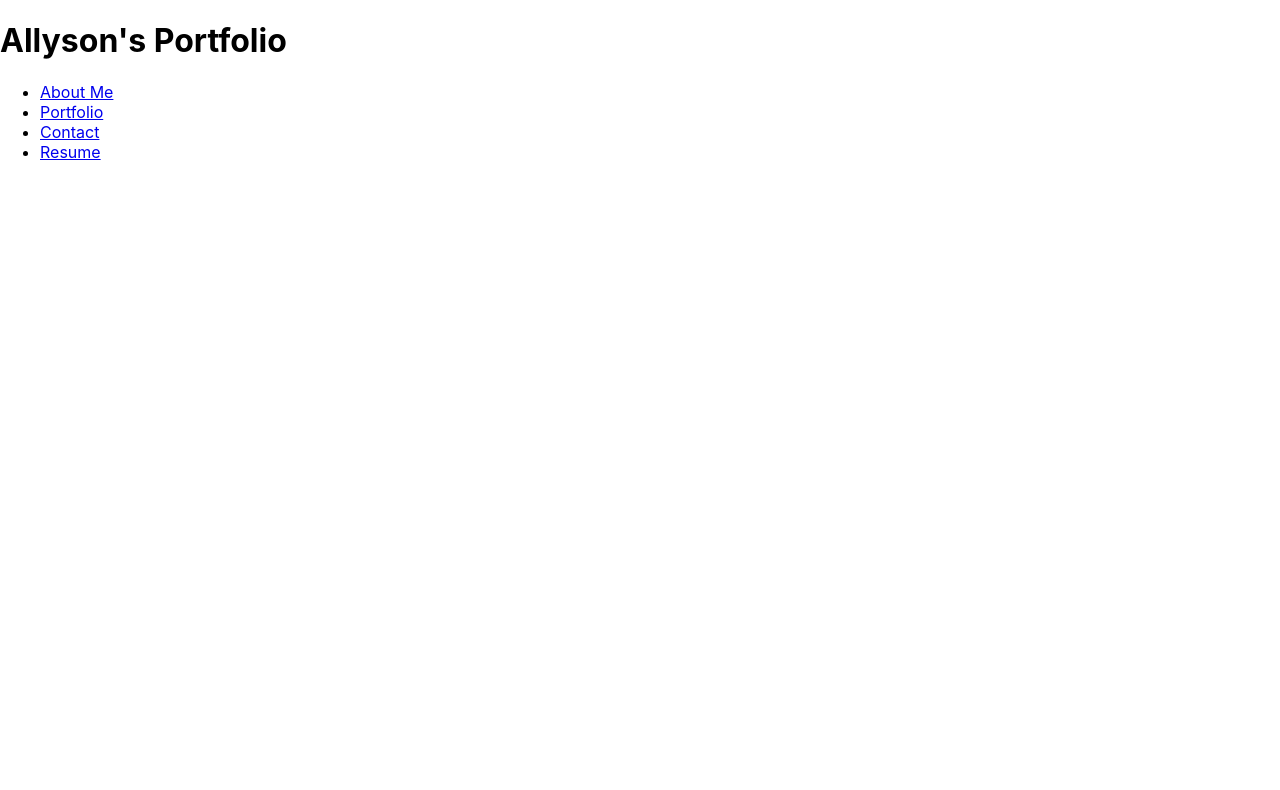
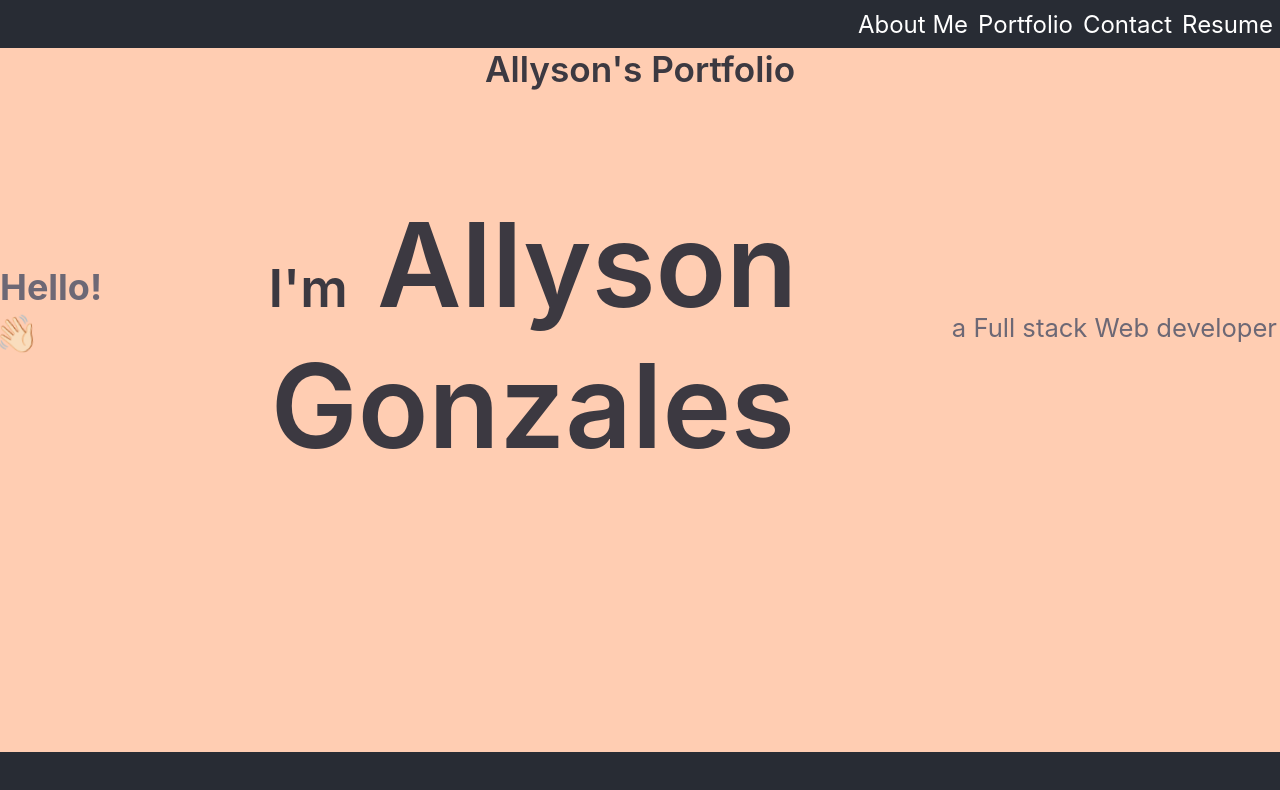
Before and after one commit to Ally27/React-Portfolio, a React (Create React App) app: page / in a window 1280 px wide. Shown: the top 790 px of the page. Built offline with nearby package versions, Linux system fonts and the light colour scheme.

Commit message:
updated multiple folders/files

```diff
--- a/public/index.html
+++ b/public/index.html
@@ -25,6 +25,9 @@
       Learn how to configure a non-root public URL by running `npm run build`.
     -->
     <title>react-portfolio</title>
+    <style>
+      .Typewriter__cursor{-webkit-animation:Typewriter-cursor 1s infinite;animation:Typewriter-cursor 1s infinite;margin-left:1px}@-webkit-keyframes Typewriter-cursor{0%{opacity:0}50%{opacity:1}100%{opacity:0}}@keyframes Typewriter-cursor{0%{opacity:0}50%{opacity:1}100%{opacity:0}}
+    </style>
   </head>
   <body>
     <noscript>You need to enable JavaScript to run this app.</noscript>
--- a/src/App.css
+++ b/src/App.css
@@ -1,4 +1,228 @@
-.App {
+html, body {
+  background-color: #FFCDB2 ;
+  margin: 0;
+  padding: 0;
+  height: 100%;
+  width: 100%;
+  overflow: hidden;
+}
+
+#contact{
+  display: flex;
+  flex-direction: column;
+  justify-content: center;
+  align-items: center;
+  height: 100%;
+}
+
+#name, #email, #message{
+  display: flex;
+  color: #3c3941;
+  font-size: 1.4em!important;
+  font-weight: 600!important;
+  text-align: center;
+  margin-top: 3rem;
+  margin-bottom: 2rem;
+  padding: 1em;
+}
+
+
+#container{
+  display: flex;
+  flex-direction: column;
+  justify-content: center;
+  align-items: center;
+  height: 100%;
+}
+
+header{
+  margin-top: 5px;
+}
+
+.home-header{
+  display: flex;
+  justify-content: center;
+  align-items: center;
+  height: 100%;
+  width: 100%;
+  background-color: #FFCDB2;
+  color: #6D6875;
+  font-size: 1.5rem;
+  padding-top: 1.5rem;
+}
+
+.heading-name{
+  color: #3c3941;
+  font-size: 2.2em!important;
+  font-weight: 600!important;
+  text-align: center;
+  margin-top: 3rem;
+  margin-bottom: 2rem;
+}
+
+#portfolio{
+  display: flex;
+  flex-direction: column;
+  justify-content: center;
+  align-items: center;
+  height: 100%;
+}
+
+.project{
+  display: flex;
+  flex-direction: column;
+  justify-content: center;
+  align-items: center;
+  height: 100%;
+}
+
+.project-details{
+  display: flex;
+  flex-direction: column;
+  justify-content: center;
+  align-items: center;
+  height: 100%;
+}
+
+.project-description{
+  color:#cb556c;
+  font-weight: bold;
+  border: white;
+  border-style: solid;
+  border-width: 1px;
+  border-radius: 5px;
+  padding: 1em;
+  margin: 1em;
+  width: 50%;
+  text-align: center;
+}
+.project-links{
+  text-decoration: none;
+  padding: 1em;
+}
+
+.project-image{
+  width: 100%;
+  height: 100%;
+  border: white;
+  border-style: solid;
+  border-width: 1px;
+  border-radius: 5px;
+  padding: 1em;
+  margin: 1em;
+}
+
+.main-name{
+  color: #3c3941;
+  font-size: 2.2em!important;
+  font-weight: 600!important;
+  text-align: center;
+  margin-top: 3rem;
+  margin-bottom: 2rem;
+}
+.main-title{
+  color: #3c3941;
+  font-size: 2.2em!important;
+  font-weight: 600!important;
+  text-align: center;
+  margin-top: 3rem;
+  margin-bottom: 2rem;
+}
+
+nav{
+  position: absolute;
+  top: 0;
+  width: 100%;
+  height: 2.5rem;
+  background-color: #282c34;
+  color: white;
+  text-align: center;
+  text-decoration: none;
+  font-size: 1.5rem;
+  padding-top: 0.5rem;
+}
+
+nav a{
+  color: white;
+  text-decoration: none;
+  list-style-type: none;
+  padding: 5px;
+}
+
+
+nav a:hover{
+  color: #FFCDB2;
+  background-color: #282c34;
+}
+
+nav a:active{
+  color: #FFCDB2;
+  background-color: #282c34;
+}
+
+nav a:focus{
+  color: #FFCDB2;
+  background-color: #282c34;
+}
+
+#resume{
+  color: #3c3941;
+  font-size: 2.2em!important;
+  font-weight: 600!important;
+  text-align: center;
+  margin-top: 3rem;
+  margin-bottom: 2rem;
+}
+
+.resume-download{
+  text-decoration: none;
+  color: #3c3941;
+  font-size: 0.7em!important;
+}
+.resume-download:hover{
+  color: #B5838D;
+  text-decoration: underline;
+}
+
+
+.typed-out p{
+  overflow: hidden;
+  border-right: .15em solid #E5989B ;
+  white-space:nowrap;
+  font-size: 1.6rem;
+  width: 0;
+  animation:
+  typing 1s steps(20, end) forwards,
+  blink .3s infinite;
+}
+
+.Typewriter_wrapper{
+  color:#6D6875;
+  font-size: 2.2em!important;
+  font-weight: 600!important;
+}
+
+ul{
+  display: flex;
+  justify-content: right;
+  padding: 2;
+  margin-top: 2px;
+  margin-right: 2px;
+  list-style-type: none;
+}
+.wave{
+  position: relative;
+  height: 6rem;
+  width: 50%;
+  margin-bottom: -15px;
+  background-color: #FFCDB2;
+  animation-name: wave-animation;
+  animation-duration: 2.5s;
+  animation-iteration-count: infinite;
+  transform-origin: 70% 70%;
+  display: inline-block;
+}
+/* .App {
   text-align: center;
 }
 
@@ -26,6 +250,18 @@
 
 .App-link {
   color: #61dafb;
+} */
+
+footer{
+  position: absolute;
+  bottom: 0;
+  width: 100%;
+  height: 2.5rem;
+  background-color: #282c34;
+  color: white;
+  text-align: center;
+  font-size: 1.5rem;
+  padding-top: 0.5rem;
 }
 
 @keyframes App-logo-spin {
@@ -36,3 +272,30 @@
     transform: rotate(360deg);
   }
 }
+@keyframes typing{
+  from{
+    width: 0;
+  }
+  to{
+    width: 100%;
+  }
+}
+
+@keyframes blink{
+  from, to{
+    border-color: transparent;
+  }
+  50%{
+    border-color: #E5989B ;
+  }
+}
+@keyframes wave-animation{
+  0% { transform: rotate( 0.0deg) }
+  10% { transform: rotate(14.0deg) }
+  20% { transform: rotate(-8.0deg) }
+  30% { transform: rotate(14.0deg) }
+  40% { transform: rotate(-4.0deg) }
+  50% { transform: rotate(10.0deg) }
+  60% { transform: rotate( 0.0deg) }
+  100% { transform: rotate( 0.0deg) }
+}
--- a/src/App.js
+++ b/src/App.js
@@ -1,6 +1,7 @@
 import React, {useState} from 'react';
 import Header from './components/Header';
 import Navigation from './components/Navigation';
+import Home from './components/Home';
 import About from './components/About';
 import Portfolio from './components/Portfolio';
 import Contact from './components/Contact';
@@ -8,7 +9,7 @@ import Resume from './components/Resume';
 import './App.css';
 //needs adjustments here
 const App= () =>{
-  const [currentSection, setCurrentSection] = useState('About');
+  const [currentSection, setCurrentSection] = useState('home');
   const handleNavClick = (section) => {
     setCurrentSection(section);
   };
@@ -17,6 +18,7 @@ const App= () =>{
       <Header />
       <Navigation currentSection={currentSection} handleNavClick={handleNavClick} />
       <main>
+        {currentSection === 'home' && <Home />}
         {currentSection === 'about' && <About />}
         {currentSection === 'portfolio' && <Portfolio />}
         {currentSection === 'contact' && <Contact />}
--- a/src/components/About.js
+++ b/src/components/About.js
@@ -0,0 +1,13 @@
+import React from 'react';
+
+const About = () => {
+  return (
+    <section id="about">
+      <h2>About Me</h2>
+      <img src="" alt="" />
+      <p>Hello! The name is Allyson. I am a professional full stack web developer from Seattle, WA with an understanding of the technologies required to develop stunning applications.</p>
+    </section>
+  );
+};
+
+export default About;
--- a/src/components/Contact.js
+++ b/src/components/Contact.js
@@ -0,0 +1,52 @@
+import React, { useState } from 'react';
+
+const Contact = () => {
+  const [name, setName] = useState('');
+  const [email, setEmail] = useState('');
+  const [message, setMessage] = useState('');
+  const [isError, setIsError] = useState(false);
+
+  const handleSubmit = (e) => {
+    e.preventDefault();
+    if (!name || !email || !message) {
+      setIsError(true);
+      return;
+    }
+    console.log('Form submitted!');
+  };
+
+  return (
+    <section id="contact">
+      <h2>Contact</h2>
+      <form onSubmit={handleSubmit}>
+        <input
+          type="text"
+          id="name"
+          placeholder="Your Name"
+          value={name}
+          onChange={(e) => setName(e.target.value)}
+          required
+        />
+        <input
+          type="email"
+          id="email"
+          placeholder="Your Email"
+          value={email}
+          onChange={(e) => setEmail(e.target.value)}
+          required
+        />
+        <textarea
+          id="message"
+          placeholder="Message"
+          value={message}
+          onChange={(e) => setMessage(e.target.value)}
+          required
+        ></textarea>
+        {isError && <p>All fields are required!</p>}
+        <button type="submit">Submit</button>
+      </form>
+    </section>
+  );
+};
+
+export default Contact;
--- a/src/components/Header.js
+++ b/src/components/Header.js
@@ -3,7 +3,7 @@ import React from 'react';
 const Header = () => {
   return (
     <header>
-      <h1>Allyson's Portfolio</h1>
+      <h1 class="main-title">Allyson's Portfolio</h1>
     </header>
   );
 };
--- /dev/null
+++ b/src/components/Home.js
@@ -0,0 +1,23 @@
+import React from "react";
+
+const Home = () => {
+  return (
+    <section id="home">
+      <div class="home-header col-md-7">
+        <h1 class="heading">
+          Hello!
+          <span class="wave">👋🏻</span>
+        </h1>
+        <h2 class="heading-name">
+          I'm
+          <strong class="main-name"> Allyson Gonzales </strong>
+        </h2>
+        <div id="container">
+        <div class="typed-out"><p>  a Full stack Web developer</p></div>
+        </div>
+      </div>
+    </section>
+  );
+};
+
+export default Home;
--- a/src/components/Portfolio.js
+++ b/src/components/Portfolio.js
@@ -0,0 +1,40 @@
+import React from 'react';
+import homepage from '../assets/images/homepage.png';
+
+const Portfolio = () => {
+  return (
+    <section id="portfolio">
+      <h2>Portfolio</h2>
+      <div class="project">
+        <div class="project-image">
+          <img src={homepage} alt="Music to My Ears"></img>
+        </div>
+
+        <div class="project-details">
+          <h3>Music to My Ears</h3>
+          <span class="project-description">Music to My Ears<p>is a full stack web application that allows users to share their Spotify playlists to a user-friendly, interactive site. You can create your own account, post your own playlists, like or comment on other people's playlists, and more! You can see what the community is posting or interacting with, making it easy to engage with other users. When you view a post on the site, it gets information about the playlist to display its tracks right on the page. With Music to My Ears, finding music has never been easier!</p>
+          <a class="project-links" href="https://music-to-my-ears1.herokuapp.com/login">View Project</a>
+          <a class="project-links" href="https://github.com/Ally27/Music-to-My-Ears1">GitHub Repository</a>
+          </span>
+      </div>
+      </div>
+
+      <div class="project">
+        {/* Project 1 content */}
+      </div>
+
+      <div class="project">
+        {/* Project 1 content */}
+      </div>
+
+      <div class="project">
+        {/* Project 1 content */}
+      </div>
+
+
+      {/* Repeat the above structure for other projects */}
+    </section>
+  );
+};
+
+export default Portfolio;
--- a/src/components/Resume.js
+++ b/src/components/Resume.js
@@ -0,0 +1,19 @@
+import React from 'react';
+import ResumePdf from '../public/assets/resume.pdf';
+
+const Resume = () => {
+  return (
+    <section id="resume">
+      <h2>Resume</h2>
+      <a class="resume-download" href={ResumePdf} download>Download Resume</a>
+      <ul>
+        <li></li>
+        <li></li>
+        <li></li>
+        {/* Add more proficiencies as needed */}
+      </ul>
+    </section>
+  );
+};
+
+export default Resume;
```
Also changed, not shown: src/assets/images/homepage.png (added), 1 other file (tests, documents, lock files or other folders).
